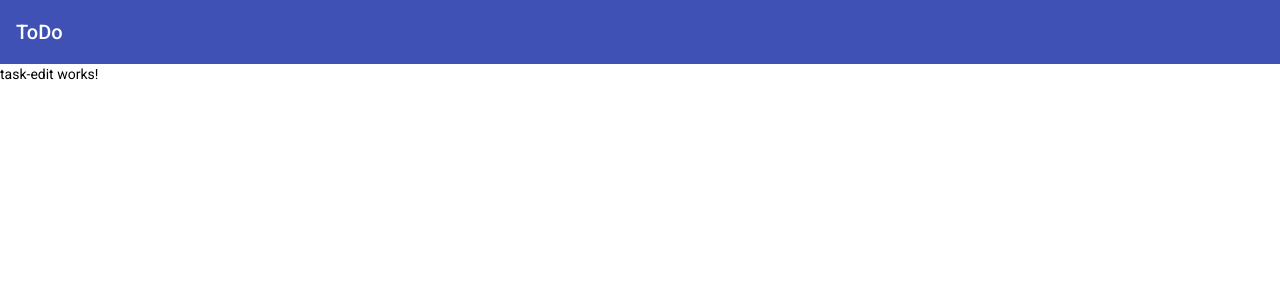
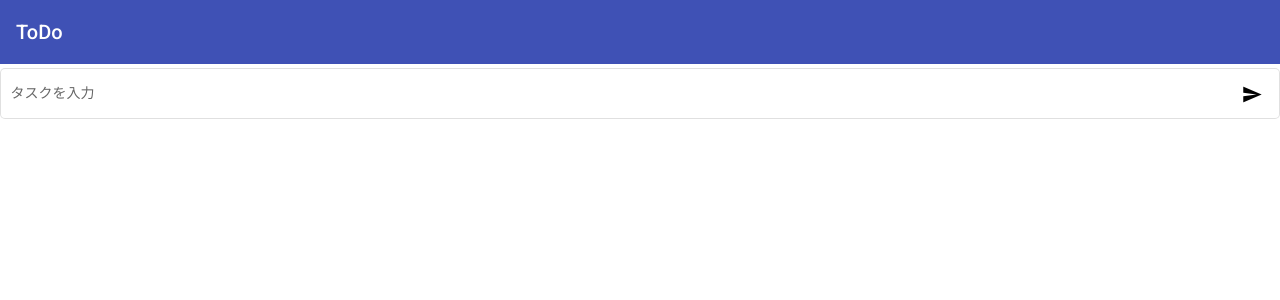
Before and after one commit to Ktraveller285/study-frontend-web-app-angular, an Angular app: page /add in a window 1280 px wide. Shown: the top 300 px of the page. Built offline with nearby package versions, Linux system fonts and the light colour scheme.

Commit message:
Edit: タスク追加機能の移動

```diff
--- a/angular.json
+++ b/angular.json
@@ -105,6 +105,9 @@
             ],
             "scripts": []
           }
+        },
+        "deploy": {
+          "builder": "angular-cli-ghpages:deploy"
         }
       }
     }
--- a/package.json
+++ b/package.json
@@ -30,6 +30,7 @@
     "@angular/compiler-cli": "~13.3.0",
     "@types/jasmine": "~3.10.0",
     "@types/node": "^12.11.1",
+    "angular-cli-ghpages": "^1.0.0",
     "jasmine-core": "~4.0.0",
     "karma": "~6.3.0",
     "karma-chrome-launcher": "~3.1.0",
--- a/src/app/task-edit/task-edit.component.html
+++ b/src/app/task-edit/task-edit.component.html
@@ -1 +1,9 @@
-<p>task-edit works!</p>
+<form (ngSubmit)="taskManager.addTask(addTaskNameInput.value)">
+  <mat-form-field appearance="outline" style="width: 100%">
+    <mat-label>タスクを入力</mat-label>
+    <input matInput name="add_task_name" #addTaskNameInput />
+    <button mat-icon-button matSuffix aria-label="登録">
+      <mat-icon>send</mat-icon>
+    </button>
+  </mat-form-field>
+</form>
--- a/src/app/task-edit/task-edit.component.ts
+++ b/src/app/task-edit/task-edit.component.ts
@@ -1,4 +1,5 @@
 import { Component, OnInit } from '@angular/core';
+import { TaskManagerService } from '../task-manager.service';
 
 @Component({
   selector: 'app-task-edit',
@@ -6,7 +7,7 @@ import { Component, OnInit } from '@angular/core';
   styleUrls: ['./task-edit.component.scss'],
 })
 export class TaskEditComponent implements OnInit {
-  constructor() {}
+  constructor(public taskManager: TaskManagerService) {}
 
   ngOnInit(): void {}
 }
--- a/src/app/task-list/task-list.component.html
+++ b/src/app/task-list/task-list.component.html
@@ -1,13 +1,3 @@
-<form (ngSubmit)="taskManager.addTask(addTaskNameInput.value)">
-  <mat-form-field appearance="outline" style="width: 100%">
-    <mat-label>タスクを入力</mat-label>
-    <input matInput name="add_task_name" #addTaskNameInput />
-    <button mat-icon-button matSuffix aria-label="登録">
-      <mat-icon>send</mat-icon>
-    </button>
-  </mat-form-field>
-</form>
-
 <mat-selection-list>
   <mat-list-option
     *ngFor="let task of taskManager.getTasks()"
```
Also changed, not shown: hoge.txt (added), 1 other file (tests, documents, lock files or other folders).
